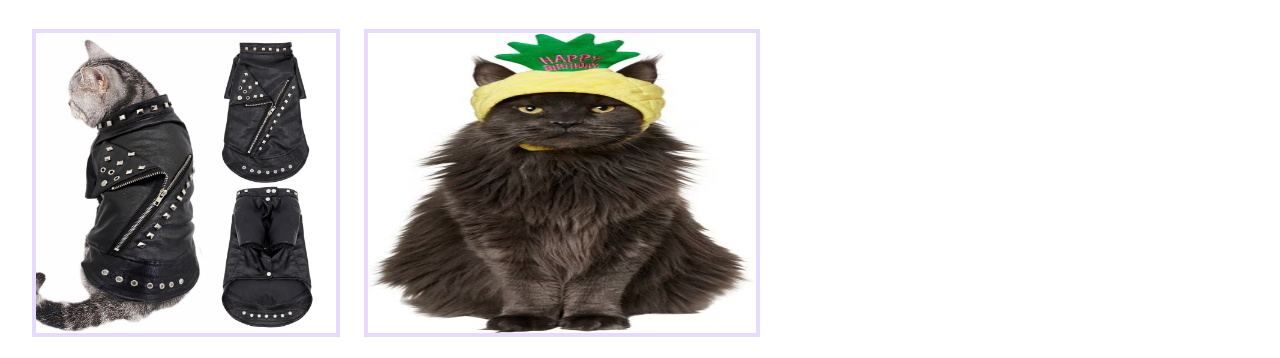
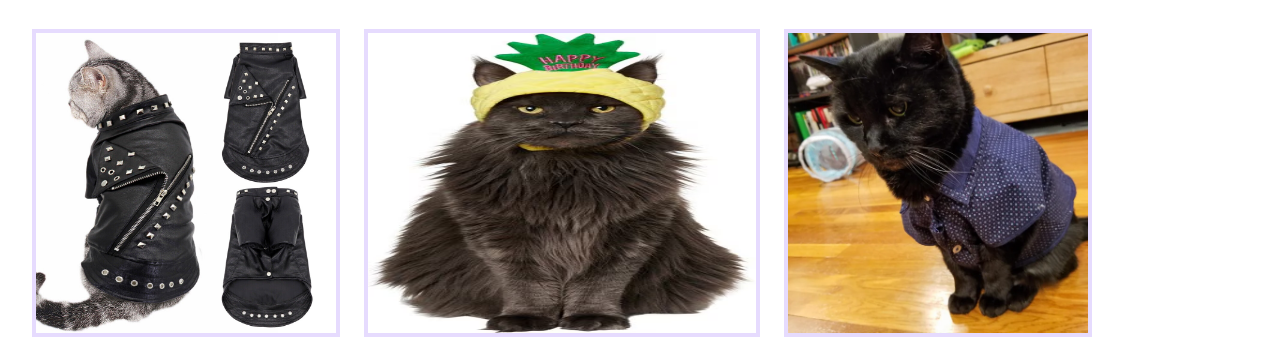
Before and after one commit to lial901323/web1, a plain HTML site: page cat-clothes.html in a window 1280 px wide. Shown: the part 99-457 px from the top of the page. Drawn offline with nearby package versions, Linux system fonts and the light colour scheme.

```diff
--- a/cat-clothes.html
+++ b/cat-clothes.html
@@ -24,6 +24,7 @@
             <selection class="container3">
                 <img src="images\catjacket.jpg" height="300pxpx" width="300px">
                 <img src="images\cathat.avif" height="388.29px" width="300px">
+                <img src="images\catbuttonup.avif" height="388.29px" width="300px">
             </selection>
 
             <selection class="list-page2">
```
Also changed, not shown: images/use case digram.png (deleted), images/use case generate.png (deleted), images/usecase.png (deleted), images/usecase2.png (deleted), 1 other file.
